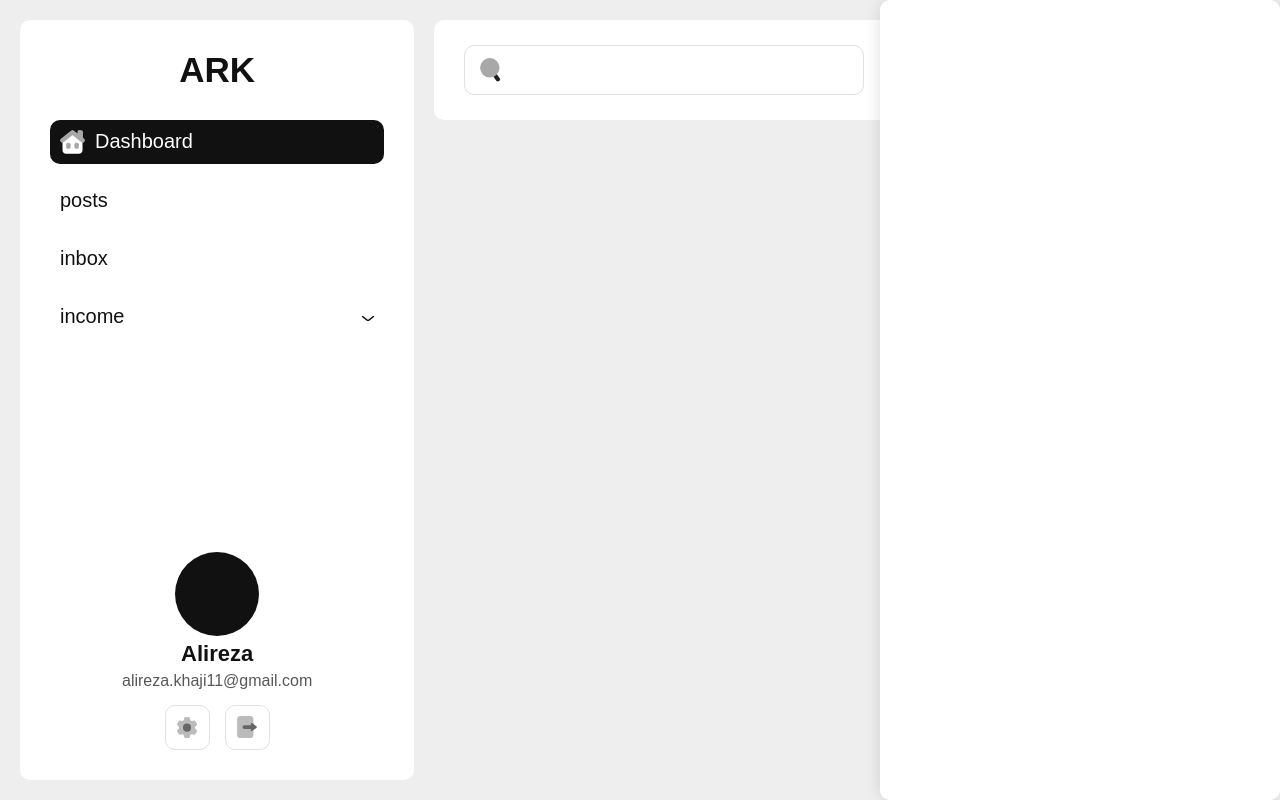
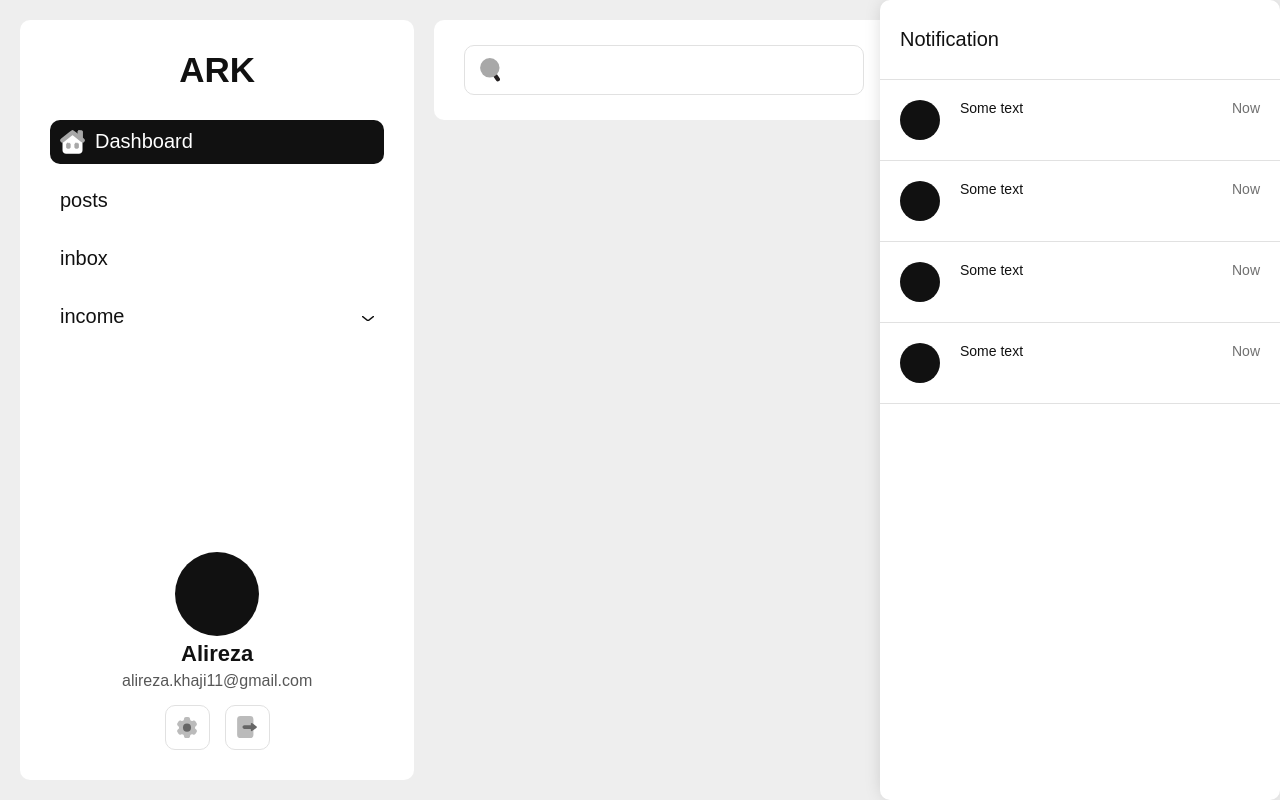
Before and after one commit to ark1111/ark-panel, a React (Vite) app: page / in a window 1280 px wide. Both pictures are taken after a click on the element 1205 px from the left and 70 px from the top of the page. Built offline with nearby package versions, Linux system fonts and the light colour scheme; a web font is replaced by a local one.

Commit message:
feat : NotifItem

```diff
--- /dev/null
+++ b/src/components/notification/NotifItem.styled.ts
@@ -0,0 +1,31 @@
+import { styled } from "styled-components";
+
+export const Box = styled.div`
+  width: 100%;
+  padding: 20px;
+  border-bottom: 1px solid;
+  border-color: ${(props) => props.theme.colors.border};
+  display: flex;
+  column-gap: 20px;
+`;
+
+export const Avatar = styled.div`
+  width: 40px;
+  height: 40px;
+  border-radius: 1000px;
+  overflow: hidden;
+  background-color: ${(props) => props.theme.colors.primary};
+`;
+
+export const Content = styled.div`
+  flex: 1;
+  font-size: 14px;
+  color: ${(props) => props.theme.colors.surfaceText};
+`;
+
+export const Time = styled.div`
+  width: 80px;
+  font-size: 14px;
+  color: ${(props) => props.theme.colors.surfaceTextLight};
+  text-align: end;
+`;
--- /dev/null
+++ b/src/components/notification/NotifItem.tsx
@@ -0,0 +1,15 @@
+import { Box,Avatar, Content, Time } from "./NotifItem.styled";
+
+type Props = {};
+
+const NotifItem = (props: Props) => {
+  return (
+    <Box>
+      <Avatar></Avatar>
+      <Content>Some text</Content>
+      <Time>Now</Time>
+    </Box>
+  );
+};
+
+export default NotifItem;
--- /dev/null
+++ b/src/components/notification/data.tsx
@@ -0,0 +1,28 @@
+
+
+export const notifList = [
+    {
+        id:1,
+        avatar:"",
+        createdAt:"Now",
+        description:"some text"
+    },
+    {
+        id:2,
+        avatar:"",
+        createdAt:"Now",
+        description:"some text"
+    },
+    {
+        id:3,
+        avatar:"",
+        createdAt:"Now",
+        description:"some text"
+    },
+    {
+        id:4,
+        avatar:"",
+        createdAt:"Now",
+        description:"some text"
+    },
+]
--- a/src/components/notification/index.styled.ts
+++ b/src/components/notification/index.styled.ts
@@ -33,6 +33,31 @@ export const Box = styled.div`
   transition: all 0.5s ease-in-out;
 `;
 
-// -webkit-box-shadow: 0px 0px 19px -4px rgba(0,0,0,0.67);
-// -moz-box-shadow: 0px 0px 19px -4px rgba(0,0,0,0.67);
-// box-shadow: 0px 0px 19px -4px rgba(0,0,0,0.67);
+// -webkit-box-shadow: 0px 0px 19px -4px rgba(0,0,0,0.67)
+// -moz-box-shadow: 0px 0px 19px -4px rgba(0,0,0,0.67)
+
+export const Header = styled.div`
+  width: 100%;
+  height: 80px;
+  padding: 0 20px;
+  display: flex;
+  align-items: center;
+  justify-content: space-between;
+  border-bottom: 1px solid;
+  border-color: ${(props) => props.theme.colors.border};
+`;
+
+export const Title = styled.div`
+  font-size: 20px;
+  color: ${(props) => props.theme.colors.surfaceText};
+`;
+
+export const List = styled.div`
+  width: 100%;
+  height: calc(100% - 80px);
+  overflow: auto;
+`;
+
+export const ListItem = styled.div`
+  width: 100%;
+`;
--- a/src/components/notification/index.tsx
+++ b/src/components/notification/index.tsx
@@ -1,5 +1,14 @@
 import React, { useRef } from "react";
-import { BackSurface, Box } from "./index.styled";
+import {
+  BackSurface,
+  Box,
+  Header,
+  List,
+  ListItem,
+  Title,
+} from "./index.styled";
+import { notifList } from "./data";
+import NotifItem from "./NotifItem";
 
 type Props = {
   hideNotificationHandler: Function;
@@ -21,7 +30,18 @@ const NotificationBox = ({ hideNotificationHandler }: Props) => {
 
   return (
     <BackSurface onClick={(e) => hideNotification(e)}>
-      <Box ref={boxRef} onClick={(e) => insideClick(e)}></Box>
+      <Box ref={boxRef} onClick={(e) => insideClick(e)}>
+        <Header>
+          <Title>Notification</Title>
+        </Header>
+        <List>
+          {notifList.map((item, index) => (
+            <ListItem key={item.id}>
+              <NotifItem />
+            </ListItem>
+          ))}
+        </List>
+      </Box>
     </BackSurface>
   );
 };
--- a/src/theme.ts
+++ b/src/theme.ts
@@ -4,8 +4,9 @@ export const light = {
     background: "#eeeeee",
     primary: "#111111",
     surface: "#ffffff",
-    surfaceText:"#111111",
-    border:"#E1E1E1"
+    surfaceText: "#111111",
+    surfaceTextLight: "#11111199",
+    border: "#E1E1E1",
   },
 };
 
@@ -15,7 +16,8 @@ export const dark = {
     background: "#101116",
     primary: "#2F3148BB",
     surface: "#2F314855",
-    surfaceText:"#ffffff",
-    border:"#E1E1E133"
+    surfaceText: "#ffffff",
+    surfaceTextLight: "#ffffff99",
+    border: "#E1E1E133",
   },
 };
```
